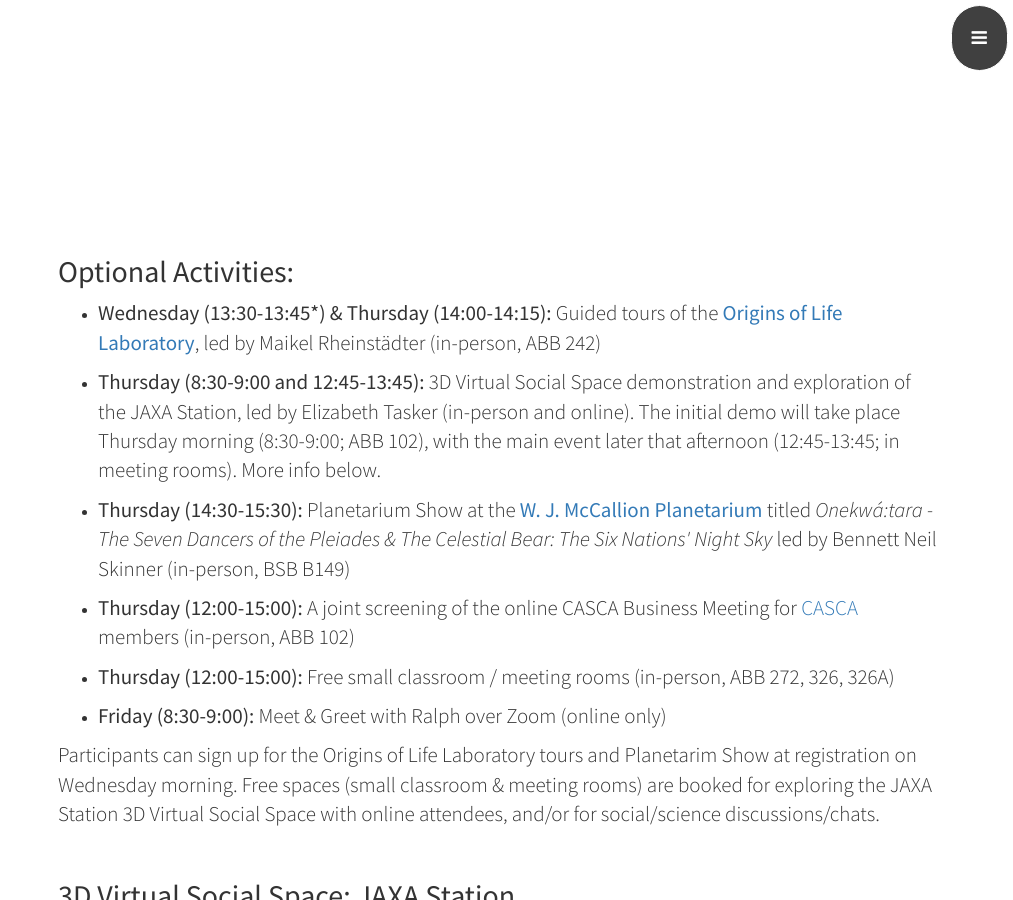
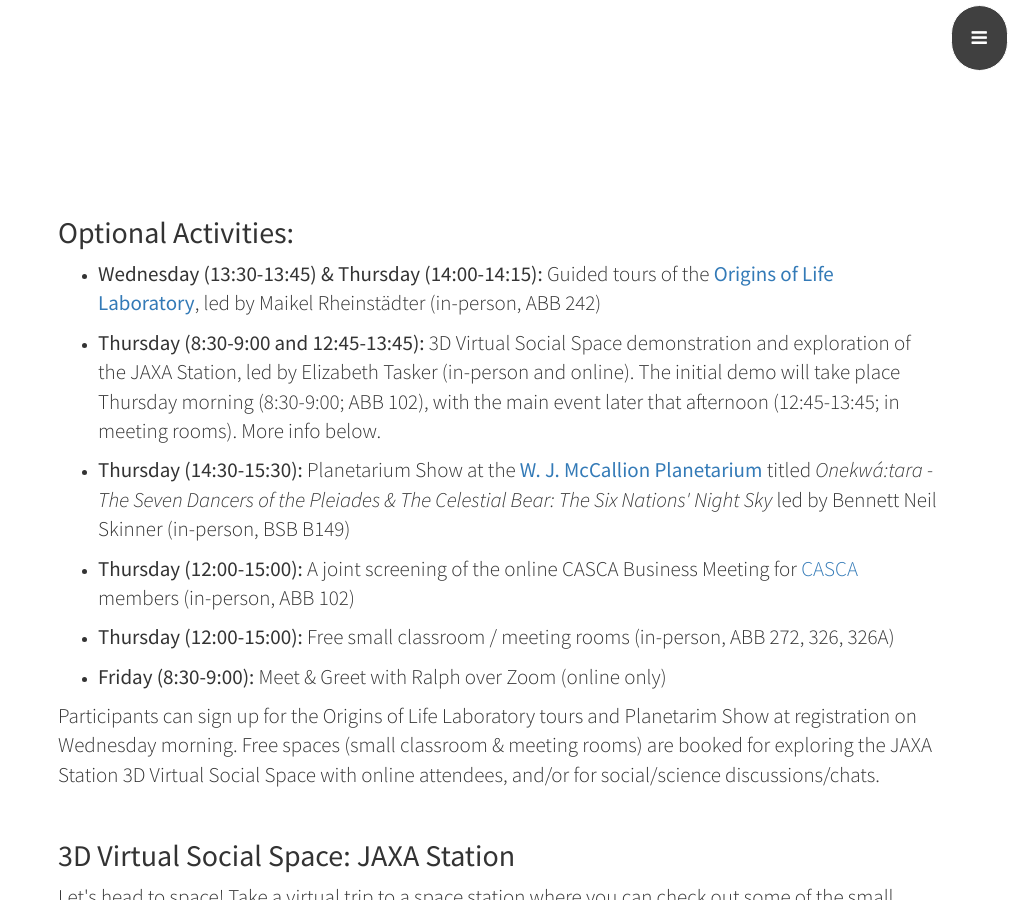
Before and after one commit to ralposium2025/ralposium2025.github.io, a Jekyll site: the page built from index.html, in a window 1280 px wide and 900 px high, scrolled down 3855 px. Shown: the whole window, without its empty margins (267-1280 px from the left). Built offline with Jekyll 4.4.1, drawn with Linux system fonts in a browser that asks for light colours; some of the changed text lies outside the part shown.

Commit message:
Confirmed OoL lab tour Wednesday time

```diff
--- a/_includes/program.html
+++ b/_includes/program.html
@@ -67,10 +67,10 @@
         </div>
         <div class="content">
           <h2>Full Schedule:</h2>
-            <p class="lead">(May be updated - check it often!)</p>
+            <!-- <p class="lead">(May be updated - check it often!)</p> -->
             <p class="lead">All times are Eastern Daylight Time (EDT).</p>
               <!-- <img src="img/block-schedule-june6.pdf" alt="Block Schedule" style="width: 100%;"> -->
-              <embed src="img/schedule-june23.pdf" type="application/pdf" width="100%" height="1000px">
+              <embed src="img/schedule-june23-final.pdf" type="application/pdf" width="100%" height="1000px">
 
             <br>
             <br>
@@ -78,7 +78,7 @@
 
             <h2>Optional Activities:</h2>
             <ul>
-              <li><p class="lead"><b>Wednesday (13:30-13:45*) & Thursday (14:00-14:15):</b> Guided tours of the <a href="https://origins.mcmaster.ca/origins-of-life-laboratory/" target="_blank"><b>Origins of Life Laboratory</b></a>, led by Maikel Rheinstädter (in-person, ABB 242)</p></li>
+              <li><p class="lead"><b>Wednesday (13:30-13:45) & Thursday (14:00-14:15):</b> Guided tours of the <a href="https://origins.mcmaster.ca/origins-of-life-laboratory/" target="_blank"><b>Origins of Life Laboratory</b></a>, led by Maikel Rheinstädter (in-person, ABB 242)</p></li>
               <li><p class="lead"><b>Thursday (8:30-9:00 and 12:45-13:45):</b> 3D Virtual Social Space demonstration and exploration of the JAXA Station, led by Elizabeth Tasker (in-person and online). The initial demo will take place Thursday morning (8:30-9:00; ABB 102), with the main event later that afternoon (12:45-13:45; in meeting rooms). More info below.</p></li>
               <li><p class="lead"><b>Thursday (14:30-15:30):</b> Planetarium Show at the <a href="https://planetarium.physics.mcmaster.ca/" target="_blank"><b>W. J. McCallion Planetarium</b></a> titled <i>Onekwá:tara - The Seven Dancers of the Pleiades & The Celestial Bear: The Six Nations' Night Sky</i> led by Bennett Neil Skinner (in-person, BSB B149)</p></li>
               <li><p class="lead"><b>Thursday (12:00-15:00):</b> A joint screening of the online CASCA Business Meeting for <a href="https://casca.ca/" target="_blank">CASCA</a> members (in-person, ABB 102)</p></li>
```
Also changed, not shown: 5 other files.
